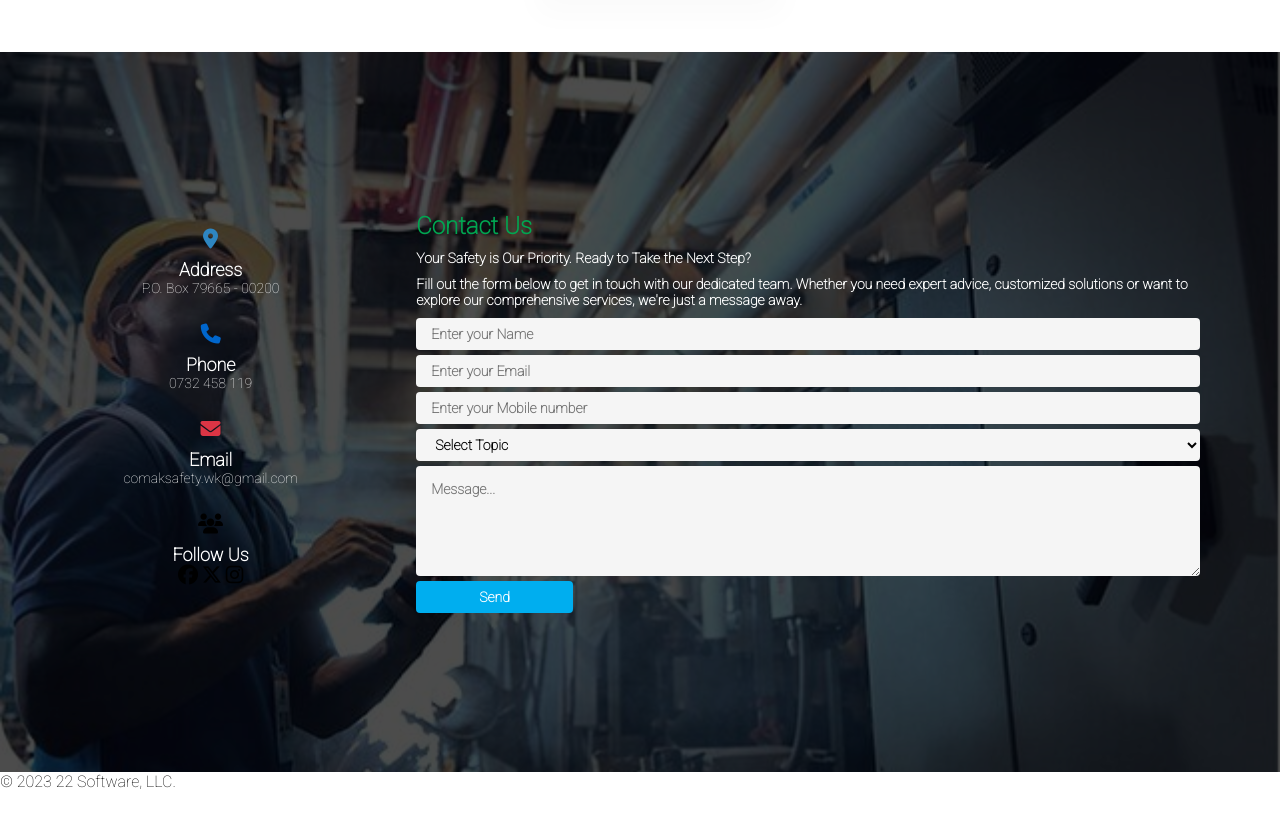
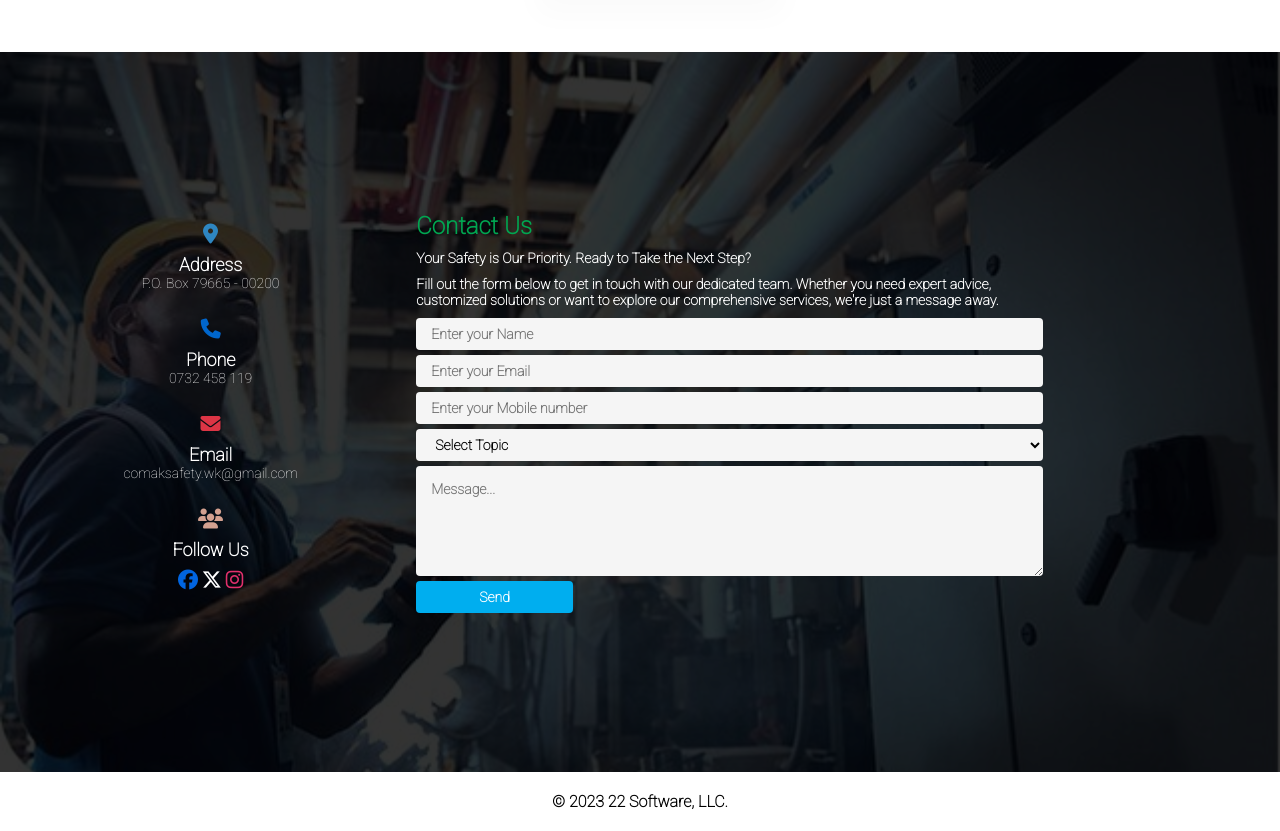
Before and after one commit to byronkenoly/comak, a plain HTML site: page client/html/home.html in a window 1280 px wide. Shown: the part 1395-2226 px from the top of the page. Before the commit the page ends 2186 px from the top, so only its background shows below. Drawn offline with Linux system fonts and the light colour scheme.

Commit message:
social media & footer styling

```diff
--- a/client/css/home.css
+++ b/client/css/home.css
@@ -150,7 +150,7 @@ header #logo-box img {
     display: flex;
     align-items: center;
     justify-content: space-between;
-    background:rgba(0, 0, 0, 0.7) url("../img/contact.jpg");
+    background:rgba(0, 0, 0, 0.8) url("../img/contact.jpg");
     background-blend-mode: darken;
     height: 90vh;
     width: 100%;
@@ -189,6 +189,30 @@ header #logo-box img {
     color: #DC3545;
 }
 
+.left-side .details .user {
+    color: #D4A190 ;
+}
+
+.socials div {
+    margin-top: 10px;
+}
+
+.socials a {
+    cursor: pointer;
+}
+
+.socials .fb {
+    color: #0165E1;
+}
+
+.socials .tw {
+    color: #fff;
+}
+
+.socials .ig {
+    color: #E1306C;
+}
+
 .left-side .details h4 {
     font-size: 18px;
     font-weight: 600;
@@ -213,6 +237,7 @@ header #logo-box img {
 }
 
 #content .right-side p {
+    width: 80%;
     font-size: 14px;
     font-weight: 600;
     color: #fff;
@@ -230,7 +255,7 @@ header #logo-box img {
     color: #000;
     font-weight: 600;
     height: 2rem;
-    width: 100%;
+    width: 80%;
     border: none;
     font-size: 14px;
     margin-bottom: 5px;
@@ -257,3 +282,9 @@ header #logo-box img {
     border: none;
     cursor: pointer;
 }
+
+footer {
+    text-align: center;
+    font-weight: 600;
+    padding: 20px 0;
+}
```
